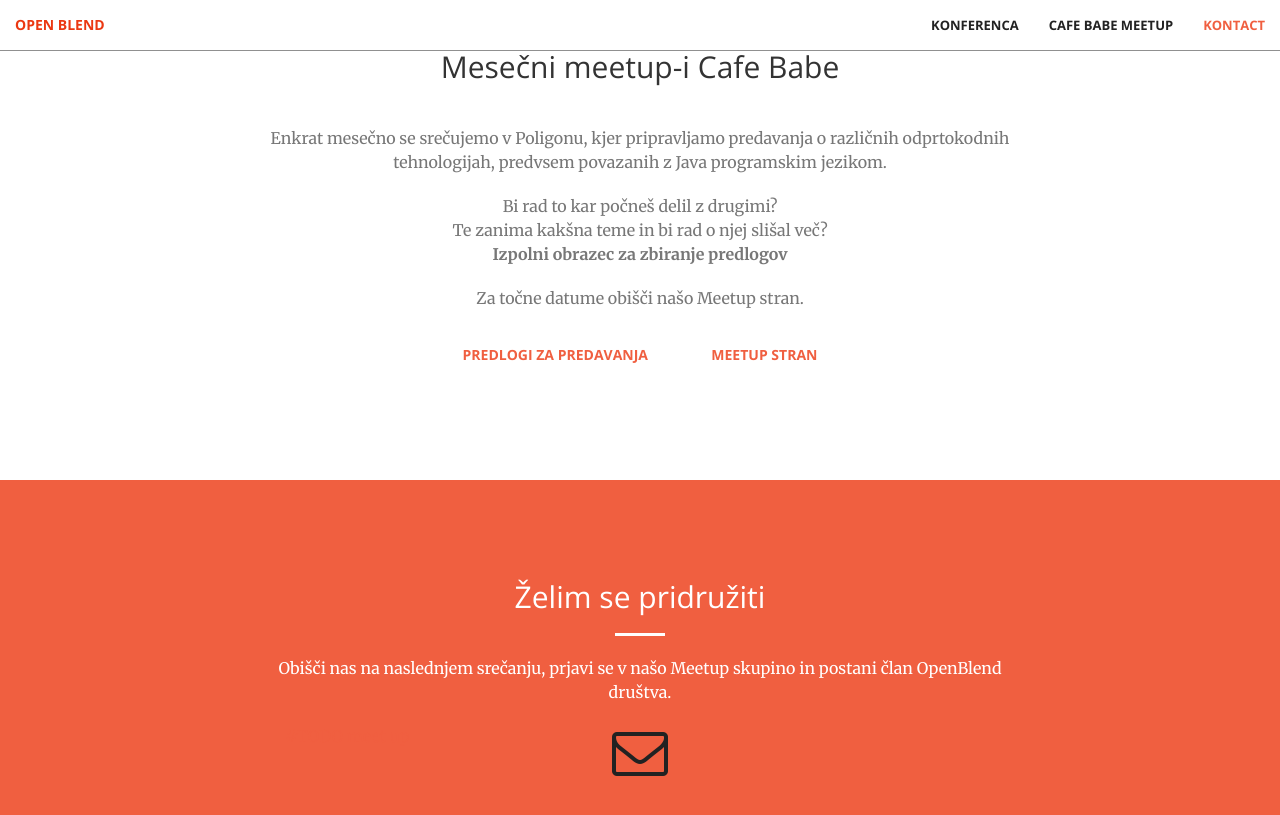
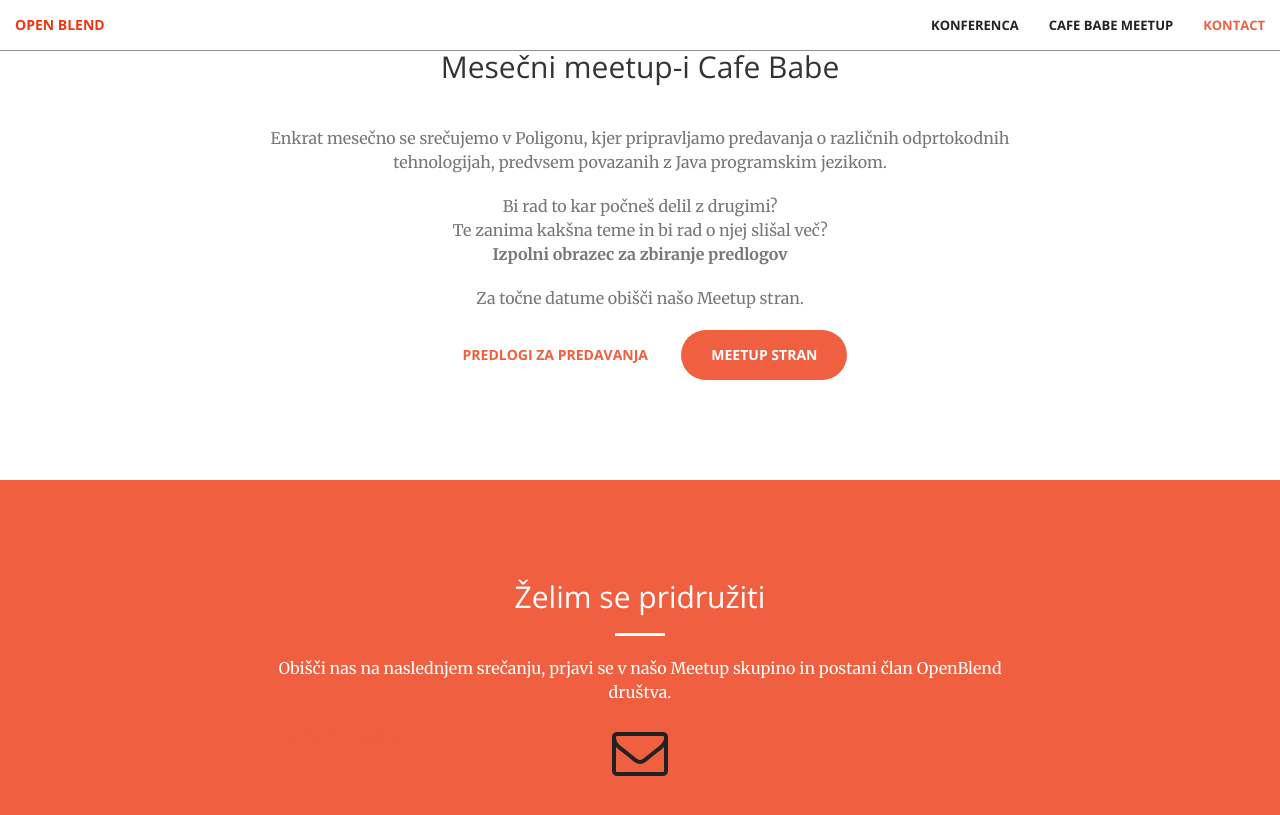
Before and after one commit to openblend/openblend.github.io, a Jekyll site: the page built from index.html, in a window 1280 px wide and 900 px high, scrolled down 1456 px. Shown: the top 815 px of the window. Built offline with Jekyll 4.4.1, drawn with Linux system fonts in a browser that asks for light colours.

Commit message:
Fix colors.

```diff
--- a/_includes/events.html
+++ b/_includes/events.html
@@ -10,7 +10,7 @@
                 <strong>Izpolni obrazec za zbiranje predlogov</strong></p>
                 <p class="text-muted">Za točne datume obišči našo Meetup stran.</p>
                 <a href="https://goo.gl/forms/6ECx0fm32FYcHdN62" class="btn btn-light btn-xl" target="_blank">Predlogi za predavanja</a>
-                <a href="https://www.meetup.com/OpenBlend-Slovenian-Java-User-Group/" class="btn btn-light btn-xl" target="_blank">Meetup stran</a>
+                <a href="https://www.meetup.com/OpenBlend-Slovenian-Java-User-Group/" class="btn btn-primary btn-xl page-scroll" target="_blank">Meetup stran</a>
             </div>
         </div>
     </div>
```
